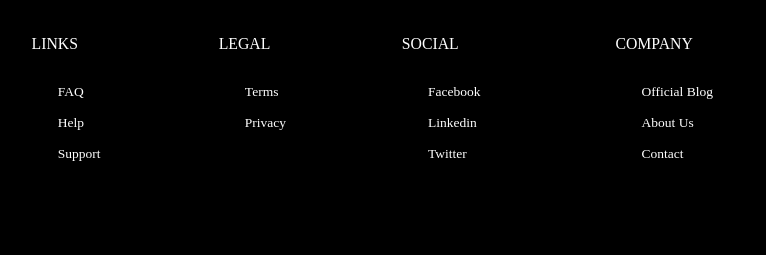
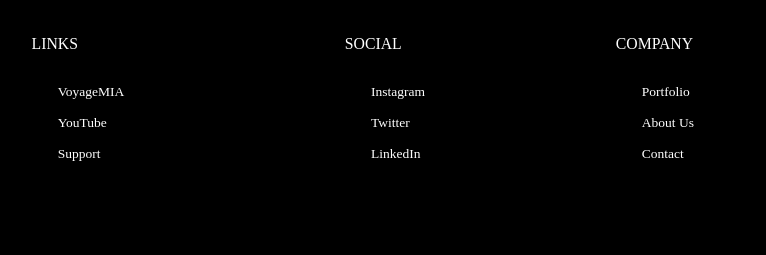
Before and after one commit to BacklotStevie/trigan-frontend, a Gatsby site: page /home in a window 1280 px wide. Shown: the part 435-690 px from the top of the page, without its empty margins (184-950 px from the left). Built offline with nearby package versions, Linux system fonts and the light colour scheme; Gatsby itself is replaced by a stand-in of ours; a web font is replaced by a local one.

Commit message:
Footer Work
Edited footer for website

```diff
--- a/src/components/footer.js
+++ b/src/components/footer.js
@@ -45,17 +45,17 @@ const Footer = () => {
                     <p class="uppercase text-white text-sm sm:mb-6">Links</p>
                     <ul class="list-reset text-xs mb-6">
                         <li class="mt-2 inline-block mr-2 sm:block sm:mr-0">
-                            <a href="#" class="text-white hover:text-grey-dark">FAQ</a>
+                            <a href="http://voyagemia.com/interview/meet-mauricio-carrasco-tri-gan-visuals-miami-lakes/" class="text-white hover:text-grey-dark">VoyageMIA</a>
                         </li>
                         <li class="mt-2 inline-block mr-2 sm:block sm:mr-0">
-                            <a href="#" class="text-white hover:text-grey-dark">Help</a>
+                            <a href="#" class="text-white hover:text-grey-dark">YouTube</a>
                      </li>
                         <li class="mt-2 inline-block mr-2 sm:block sm:mr-0">
                             <a href="#" class="text-white hover:text-grey-dark">Support</a>
                         </li>
                     </ul>
             </div>
-            <div class="block sm:table-cell">
+            {/* <div class="block sm:table-cell">
                 <p class="uppercase text-white text-sm sm:mb-6">Legal</p>
                 <ul class="list-reset text-xs mb-6">
                     <li class="mt-2 inline-block mr-2 sm:block sm:mr-0">
@@ -65,18 +65,18 @@ const Footer = () => {
                         <a href="#" class="text-white hover:text-grey-dark">Privacy</a>
                     </li>
                 </ul>
-            </div>
+            </div> */}
             <div class="block sm:table-cell">
                 <p class="uppercase text-white text-sm sm:mb-6">Social</p>
                 <ul class="list-reset text-xs mb-6">
                     <li class="mt-2 inline-block mr-2 sm:block sm:mr-0">
-                        <a href="#" class="text-white hover:text-grey-dark">Facebook</a>
+                        <a href="https://www.instagram.com/trigan.visuals" class="text-white hover:text-grey-dark">Instagram</a>
                     </li>
                     <li class="mt-2 inline-block mr-2 sm:block sm:mr-0">
-                        <a href="#" class="text-white hover:text-grey-dark">Linkedin</a>
+                        <a href="https://www.twitter.com/TriganVisuals" class="text-white hover:text-grey-dark">Twitter</a>
                     </li>
                     <li class="mt-2 inline-block mr-2 sm:block sm:mr-0">
-                        <a href="#" class="text-white hover:text-grey-dark">Twitter</a>
+                        <a href="#" class="text-white hover:text-grey-dark">LinkedIn</a>
                     </li>
                 </ul>
             </div>
@@ -84,13 +84,13 @@ const Footer = () => {
                     <p class="uppercase text-white text-sm sm:mb-6">Company</p>
                     <ul class="list-reset text-xs mb-6">
                         <li class="mt-2 inline-block mr-2 sm:block sm:mr-0">
-                            <a href="#" class="text-white hover:text-grey-dark">Official Blog</a>
+                            <a href="/portfolio" class="text-white hover:text-grey-dark">Portfolio</a>
                         </li>
                         <li class="mt-2 inline-block mr-2 sm:block sm:mr-0">
-                            <a href="#" class="text-white hover:text-grey-dark">About Us</a>
+                            <a href="/about" class="text-white hover:text-grey-dark">About Us</a>
                         </li>
                         <li class="mt-2 inline-block mr-2 sm:block sm:mr-0">
-                            <a href="#" class="text-white hover:text-grey-dark">Contact</a>
+                            <a href="/contact" class="text-white hover:text-grey-dark">Contact</a>
                      </li>
                     </ul>
                 </div>
```
Also changed, not shown: src/images/Isho.jpeg.
